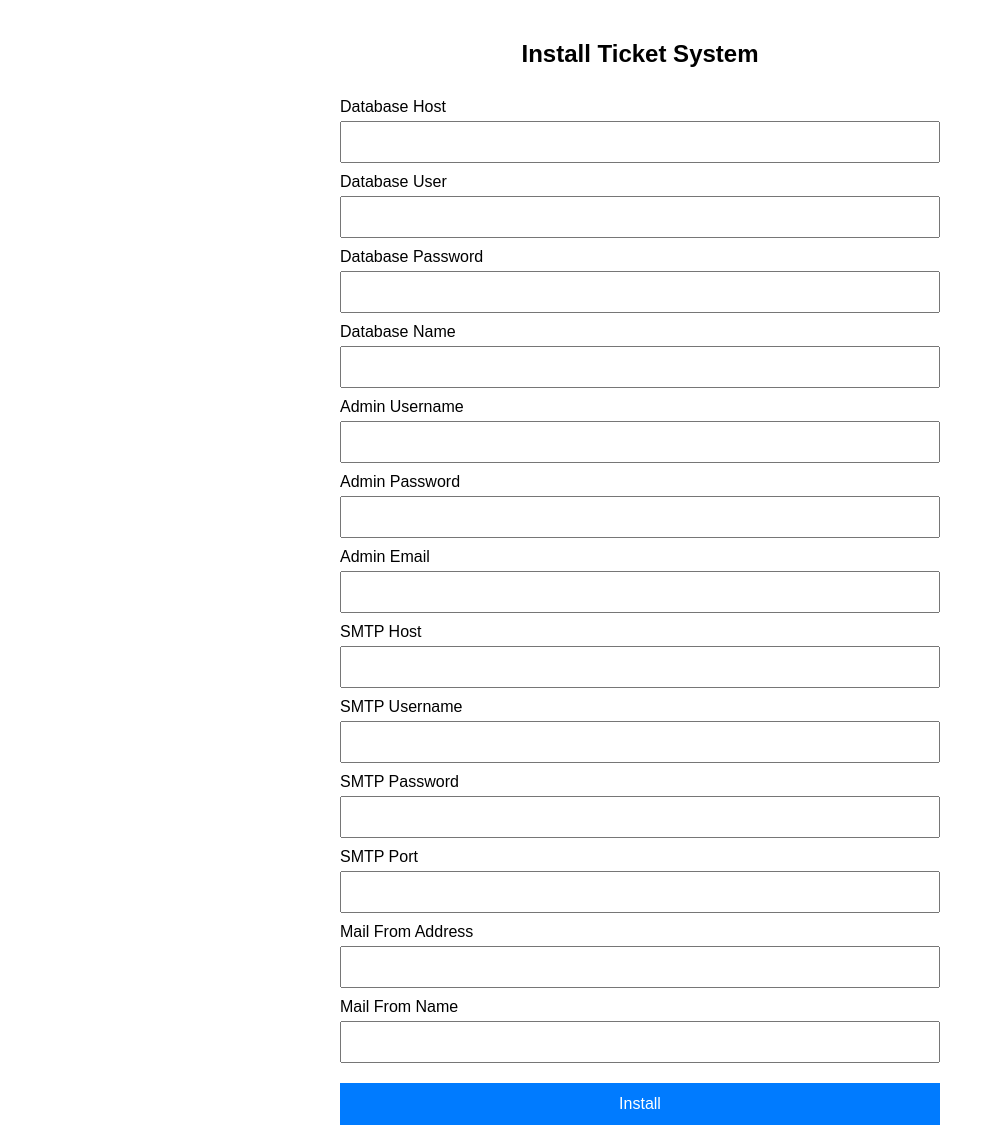
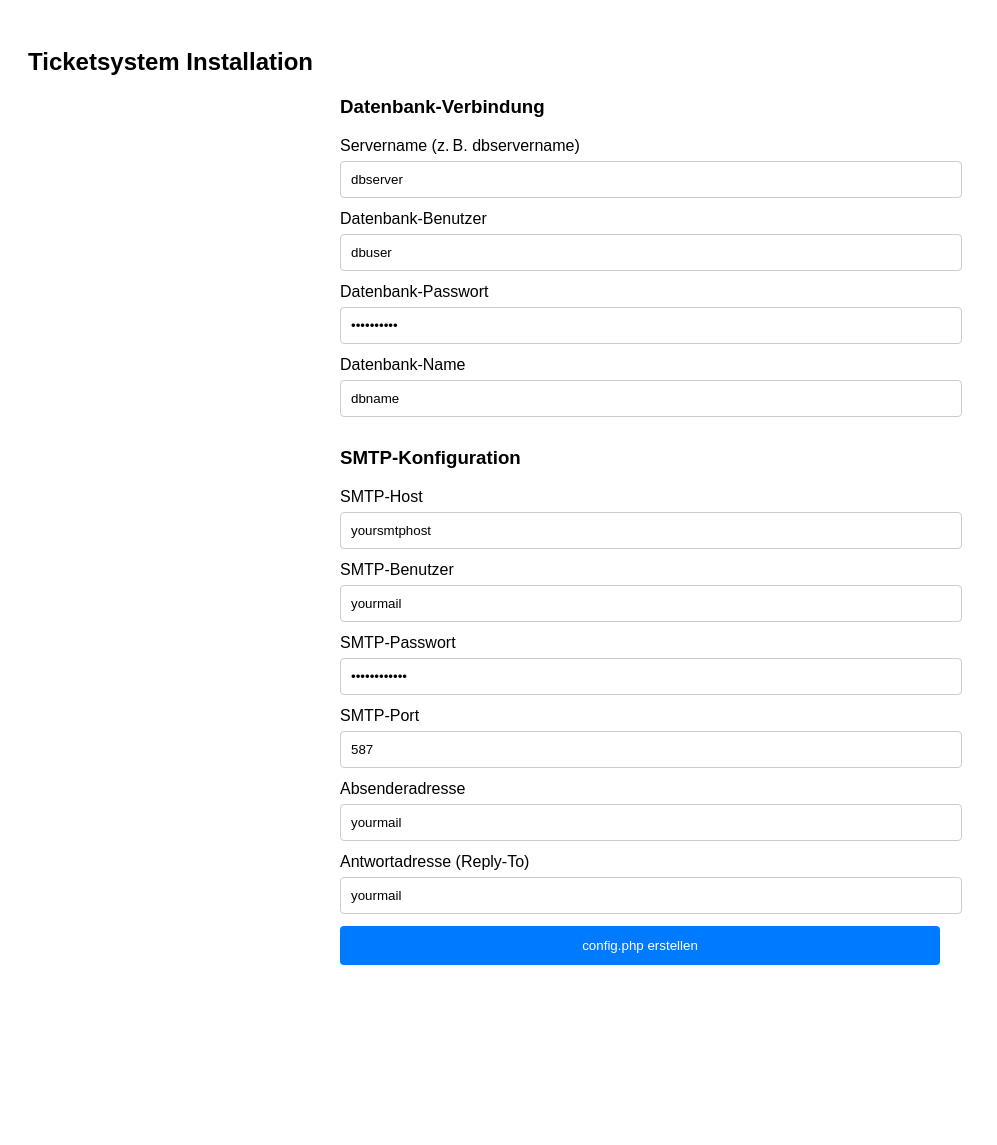
Before and after one commit to MCServer-Owner/Ticketsystem, a PHP site: page /install.php in a window 1280 px wide. Shown: the whole page, without its empty margins (0-997 px from the left). After the commit the page ends 965 px from the top, so only its background shows below. Run offline with PHP 8.4, Linux system fonts and the light colour scheme.

Commit message:
install.php

```diff
--- a/install.php
+++ b/install.php
@@ -1,60 +1,51 @@
 <?php
-if ($_SERVER['REQUEST_METHOD'] === 'POST') {
-    $dbHost = $_POST['db_host'];
-    $dbUser = $_POST['db_user'];
-    $dbPass = $_POST['db_pass'];
-    $dbName = $_POST['db_name'];
-    $mailHost = $_POST['mail_host'];
-    $mailUsername = $_POST['mail_username'];
-    $mailPassword = $_POST['mail_password'];
-    $mailPort = $_POST['mail_port'];
-    $mailFrom = $_POST['mail_from'];
-    $mailFromName = $_POST['mail_from_name'];
+// install.php
 
-    $adminUsername = $_POST['admin_username'];
-    $adminPassword = password_hash($_POST['admin_password'], PASSWORD_DEFAULT);
-    $adminEmail = $_POST['admin_email'];
+if ($_SERVER["REQUEST_METHOD"] === "POST") {
+    $db_servername = $_POST['db_servername'] ?? '';
+    $db_username   = $_POST['db_username'] ?? '';
+    $db_password   = $_POST['db_password'] ?? '';
+    $db_name       = $_POST['db_name'] ?? '';
 
-    // Verbindung zur Datenbank
-    $conn = new mysqli($dbHost, $dbUser, $dbPass);
+    $smtp_host     = $_POST['smtp_host'] ?? '';
+    $smtp_user     = $_POST['smtp_user'] ?? '';
+    $smtp_pass     = $_POST['smtp_pass'] ?? '';
+    $smtp_port     = $_POST['smtp_port'] ?? '';
+    $smtp_from     = $_POST['smtp_from'] ?? '';
+    $smtp_replyto  = $_POST['smtp_replyto'] ?? '';
 
-    if ($conn->connect_error) {
-        die("Database connection failed: " . $conn->connect_error);
-    }
+    $configContent = <<<PHP
+<?php
+// config.php
 
-    // Datenbank erstellen (wenn nicht vorhanden)
-    $conn->query("CREATE DATABASE IF NOT EXISTS `$dbName`");
-    $conn->select_db($dbName);
+// Setze die Datenbank-Verbindungsdetails
+\$servername = "$db_servername";
+\$username = "$db_username";
+\$password = "$db_password";
+\$dbname = "$db_name";
 
-    // Tabellen anlegen
-    $schema = file_get_contents('schema.sql');
-    if (!$conn->multi_query($schema)) {
-        die("Schema import failed: " . $conn->error);
-    }
-    while ($conn->more_results() && $conn->next_result()) { }
+// Erstelle eine Verbindung zur Datenbank
+\$conn = new mysqli(\$servername, \$username, \$password, \$dbname);
 
-    // Admin-Nutzer einfügen
-    $stmt = $conn->prepare("INSERT INTO users (username, password, email, is_admin, status) VALUES (?, ?, ?, 1, 'active')");
-    $stmt->bind_param("sss", $adminUsername, $adminPassword, $adminEmail);
-    $stmt->execute();
+// Prüfe die Verbindung
+if (\$conn->connect_error) {
+    die("Verbindung fehlgeschlagen: " . \$conn->connect_error);
+}
 
-    // config.php generieren
-    $configContent = "<?php\n";
-    $configContent .= "define('DB_HOST', '" . addslashes($dbHost) . "');\n";
-    $configContent .= "define('DB_USER', '" . addslashes($dbUser) . "');\n";
-    $configContent .= "define('DB_PASS', '" . addslashes($dbPass) . "');\n";
-    $configContent .= "define('DB_NAME', '" . addslashes($dbName) . "');\n\n";
-    $configContent .= "define('MAIL_HOST', '" . addslashes($mailHost) . "');\n";
-    $configContent .= "define('MAIL_USERNAME', '" . addslashes($mailUsername) . "');\n";
-    $configContent .= "define('MAIL_PASSWORD', '" . addslashes($mailPassword) . "');\n";
-    $configContent .= "define('MAIL_PORT', " . (int)$mailPort . ");\n";
-    $configContent .= "define('MAIL_FROM_ADDRESS', '" . addslashes($mailFrom) . "');\n";
-    $configContent .= "define('MAIL_FROM_NAME', '" . addslashes($mailFromName) . "');\n";
+// SMTP-Konfiguration für send_email.php
+\$smtp_config = [
+    'host' => "$smtp_host",
+    'username' => "$smtp_user",
+    'password' => "$smtp_pass",
+    'port' => $smtp_port,
+    'from' => "$smtp_from",
+    'reply_to' => "$smtp_replyto"
+];
+?>
+PHP;
 
-    file_put_contents('config.php', $configContent);
-    chmod('config.php', 0644);
-
-    echo "<p style='color:green;'>Installation successful. <strong>config.php</strong> was created and admin user added.</p>";
+    file_put_contents("config.php", $configContent);
+    echo "<h2>config.php erfolgreich erstellt.</h2><p><a href='index.php'>Zum Ticketsystem</a></p>";
     exit;
 }
 ?>
@@ -66,87 +57,68 @@ if ($_SERVER['REQUEST_METHOD'] === 'POST') {
     <title>Install Ticketsystem</title>
     <meta name="viewport" content="width=device-width, initial-scale=1">
     <style>
-        body {
-            font-family: sans-serif;
-            padding: 20px;
-            max-width: 600px;
-            margin: auto;
+        body { font-family: Arial, sans-serif; padding: 20px; }
+        form { max-width: 600px; margin: auto; }
+        input[type=text], input[type=password], input[type=number], input[type=email] {
+            width: 100%;
+            padding: 10px;
+            margin: 6px 0 12px;
+            border: 1px solid #ccc;
+            border-radius: 4px;
         }
-        h2 {
-            text-align: center;
+        input[type=submit] {
+            background-color: #007bff;
+            color: white;
+            padding: 12px;
+            border: none;
+            border-radius: 4px;
+            cursor: pointer;
+            width: 100%;
         }
-        form {
-            display: flex;
-            flex-direction: column;
+        input[type=submit]:hover {
+            background-color: #0056b3;
         }
-        label {
-            margin-top: 10px;
-        }
-        input[type="text"],
-        input[type="password"],
-        input[type="email"],
-        input[type="number"] {
-            padding: 10px;
-            font-size: 1rem;
-            margin-top: 5px;
-        }
-        input[type="submit"] {
-            margin-top: 20px;
-            padding: 12px;
-            background-color: #007BFF;
-            color: white;
-            border: none;
-            font-size: 1rem;
-            cursor: pointer;
-        }
-        input[type="submit"]:hover {
-            background-color: #0056b3;
+        @media screen and (max-width: 600px) {
+            body { padding: 10px; }
         }
     </style>
 </head>
 <body>
-    <h2>Install Ticket System</h2>
-    <form method="POST">
-        <label>Database Host</label>
-        <input type="text" name="db_host" required>
+    <h2>Ticketsystem Installation</h2>
+    <form method="post">
+        <h3>Datenbank-Verbindung</h3>
+        <label>Servername (z. B. dbservername)</label>
+        <input type="text" name="db_servername" required value="dbserver">
 
-        <label>Database User</label>
-        <input type="text" name="db_user" required>
+        <label>Datenbank-Benutzer</label>
+        <input type="text" name="db_username" required value="dbuser">
 
-        <label>Database Password</label>
-        <input type="password" name="db_pass" required>
+        <label>Datenbank-Passwort</label>
+        <input type="password" name="db_password" required value="dbpassword">
 
-        <label>Database Name</label>
-        <input type="text" name="db_name" required>
+        <label>Datenbank-Name</label>
+        <input type="text" name="db_name" required value="dbname">
 
-        <label>Admin Username</label>
-        <input type="text" name="admin_username" required>
+        <h3>SMTP-Konfiguration</h3>
+        <label>SMTP-Host</label>
+        <input type="text" name="smtp_host" required value="yoursmtphost">
 
-        <label>Admin Password</label>
-        <input type="password" name="admin_password" required>
+        <label>SMTP-Benutzer</label>
+        <input type="email" name="smtp_user" required value="yourmail">
 
-        <label>Admin Email</label>
-        <input type="email" name="admin_email" required>
+        <label>SMTP-Passwort</label>
+        <input type="password" name="smtp_pass" required value="yourpassword">
 
-        <label>SMTP Host</label>
-        <input type="text" name="mail_host" required>
+        <label>SMTP-Port</label>
+        <input type="number" name="smtp_port" required value="587">
 
-        <label>SMTP Username</label>
-        <input type="text" name="mail_username" required>
+        <label>Absenderadresse</label>
+        <input type="email" name="smtp_from" required value="yourmail">
 
-        <label>SMTP Password</label>
-        <input type="password" name="mail_password" required>
+        <label>Antwortadresse (Reply-To)</label>
+        <input type="email" name="smtp_replyto" required value="yourmail">
 
-        <label>SMTP Port</label>
-        <input type="number" name="mail_port" required>
-
-        <label>Mail From Address</label>
-        <input type="email" name="mail_from" required>
-
-        <label>Mail From Name</label>
-        <input type="text" name="mail_from_name" required>
-
-        <input type="submit" value="Install">
+        <input type="submit" value="config.php erstellen">
     </form>
 </body>
 </html>
```
